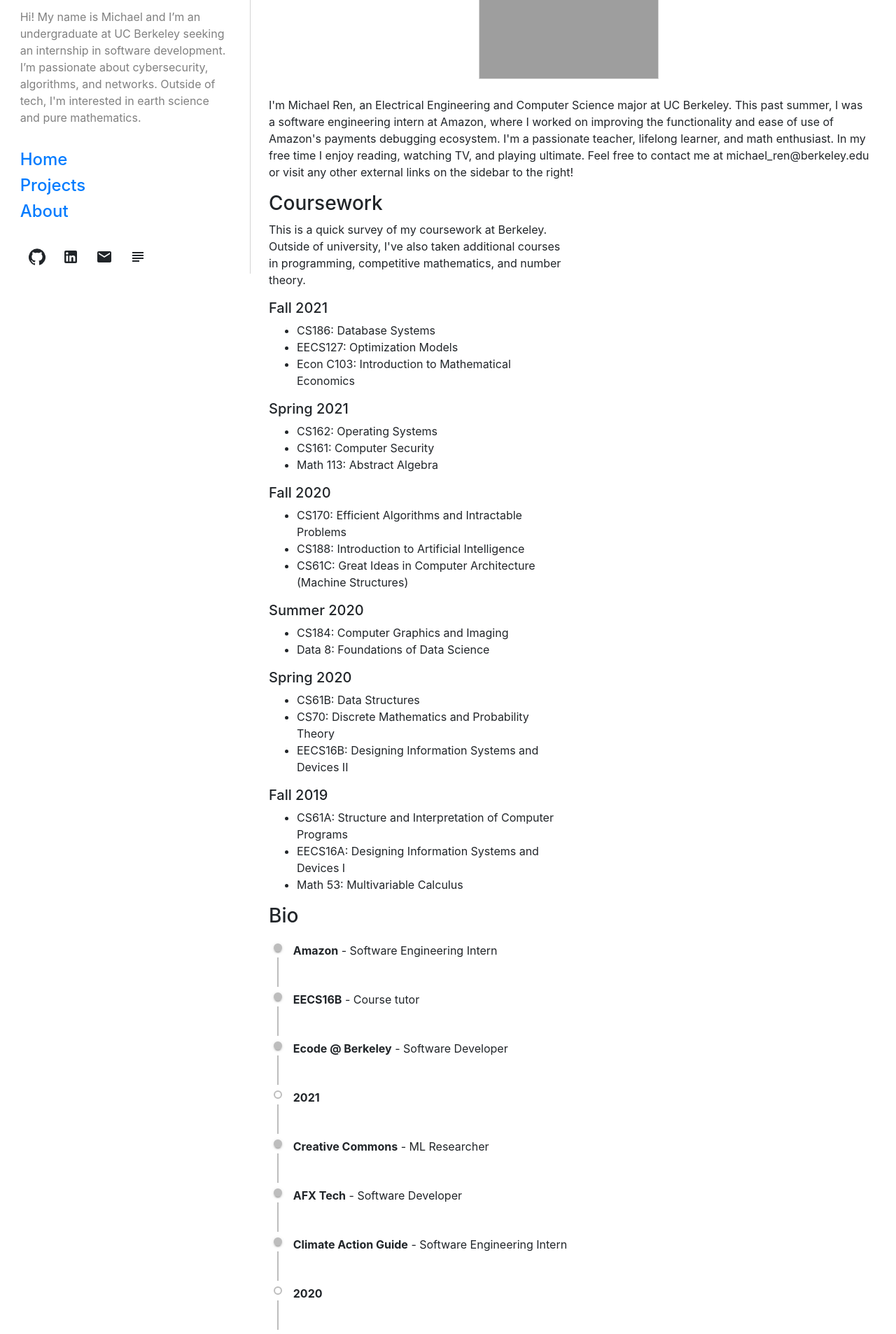
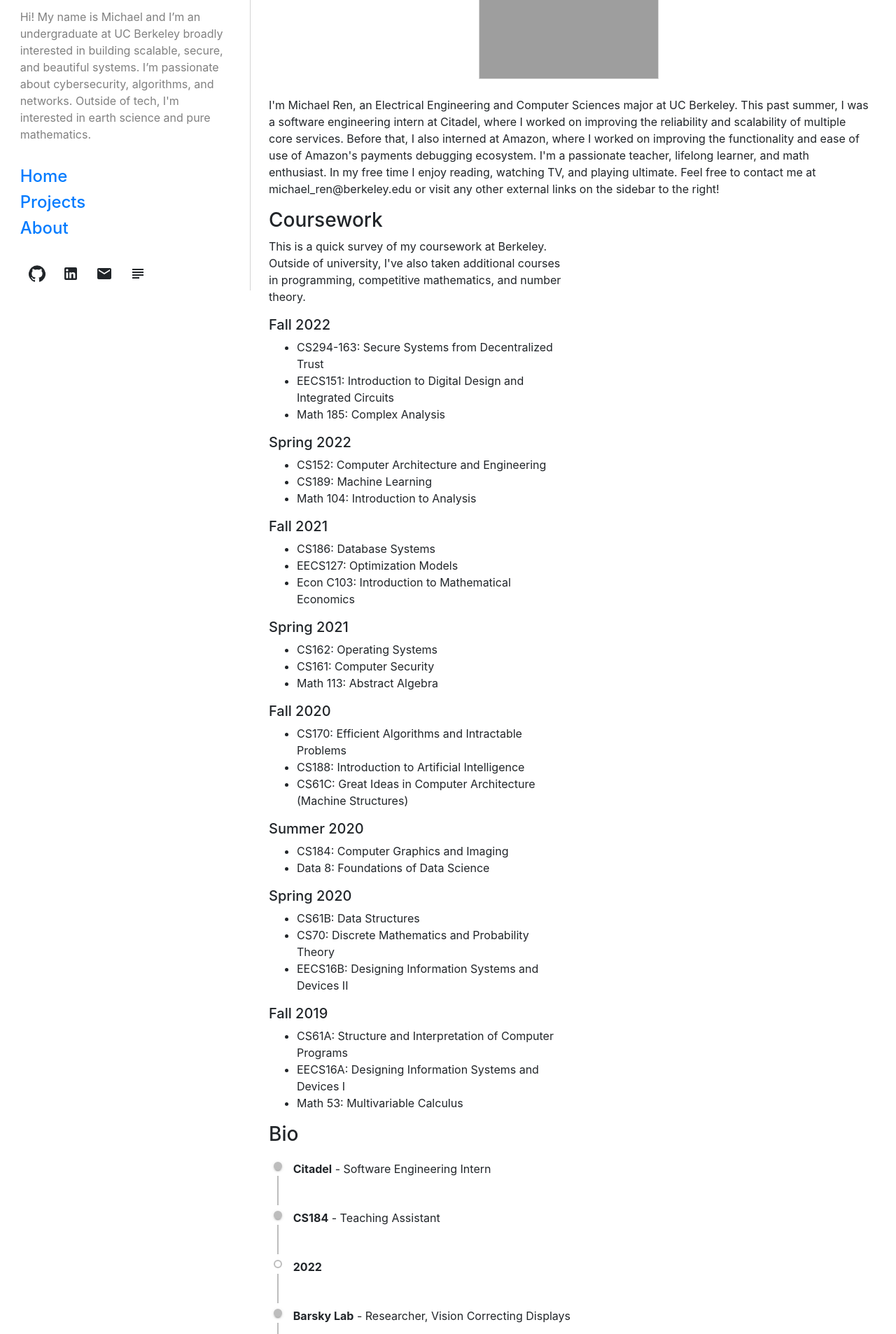
Before and after one commit to MichaelRenMR/MichaelRenMR.github.io, a React (Create React App) app: page /about in a window 1280 px wide. Shown: the part 200-2106 px from the top of the page at 70% size. Built offline with nearby package versions, Linux system fonts and the light colour scheme; grey boxes are pictures that could not be loaded.

Commit message:
Add to 2022

```diff
--- a/src/Components/About/About.js
+++ b/src/Components/About/About.js
@@ -17,8 +17,8 @@ export default function About() {
           <img src={require("../../Images/linkedin.jpg")} alt="" className="img-fluid"/>
         </div>
         <p>
-          I'm Michael Ren, an Electrical Engineering and Computer Science major at UC Berkeley. This past summer, I was a
-          software engineering intern at Amazon, where I worked on improving the functionality and ease of use of Amazon's
+          I'm Michael Ren, an Electrical Engineering and Computer Sciences major at UC Berkeley. This past summer, I was a software engineering intern at Citadel, where I worked on improving the reliability and scalability of multiple core services.
+          Before that, I also interned at Amazon, where I worked on improving the functionality and ease of use of Amazon's
           payments debugging ecosystem. I'm a passionate teacher, lifelong learner, and math enthusiast. In my free time I enjoy reading,
           watching TV, and playing ultimate. Feel free to contact me at <a>michael_ren@berkeley.edu</a> or visit any other external
           links on the sidebar to the right!
@@ -73,6 +73,24 @@ export default function About() {
 
 const timelineEvents = [
   {
+    date: "June-Aug 2022",
+    title: "Citadel",
+    desc: "Software Engineering Intern"
+  },
+  {
+    date: "Jan-May 2022",
+    title: "CS184",
+    desc: "Teaching Assistant"
+  },
+  {
+    date: "2022"
+  },
+  {
+    date: "Aug 2021",
+    title: "Barsky Lab",
+    desc: "Researcher, Vision Correcting Displays"
+  },
+  {
     date: "May-Aug 2021",
     title: "Amazon",
     desc: "Software Engineering Intern",
@@ -117,6 +135,40 @@ const timelineEvents = [
 
 
 const coursework = [
+  {
+    semester: "Fall 2022",
+    courses: [
+      {
+        course: "CS294-163",
+        name: "Secure Systems from Decentralized Trust"
+      },
+      {
+        course: "EECS151",
+        name: "Introduction to Digital Design and Integrated Circuits"
+      },
+      {
+        course: "Math 185",
+        name: "Complex Analysis"
+      },
+    ]
+  },
+  {
+    semester: "Spring 2022",
+    courses: [
+      {
+        course: "CS152",
+        name: "Computer Architecture and Engineering"
+      },
+      {
+        course: "CS189",
+        name: "Machine Learning"
+      },
+      {
+        course: "Math 104",
+        name: "Introduction to Analysis"
+      },
+    ]
+  },
   {
     semester: "Fall 2021",
     courses: [
--- a/src/Components/Sidebar/Sidebar.js
+++ b/src/Components/Sidebar/Sidebar.js
@@ -44,7 +44,7 @@ export default function Sidebar(props) {
           <h3><b>Michael Ren</b></h3>
             <div className="summary">
               <p>
-              Hi! My name is Michael and I’m an undergraduate at UC Berkeley seeking an internship in software development. I’m passionate about cybersecurity, algorithms, and networks. Outside of tech, I'm interested in earth science and pure mathematics.
+              Hi! My name is Michael and I’m an undergraduate at UC Berkeley broadly interested in building scalable, secure, and beautiful systems. I’m passionate about cybersecurity, algorithms, and networks. Outside of tech, I'm interested in earth science and pure mathematics.
               </p>
             </div>
         </div>
```
